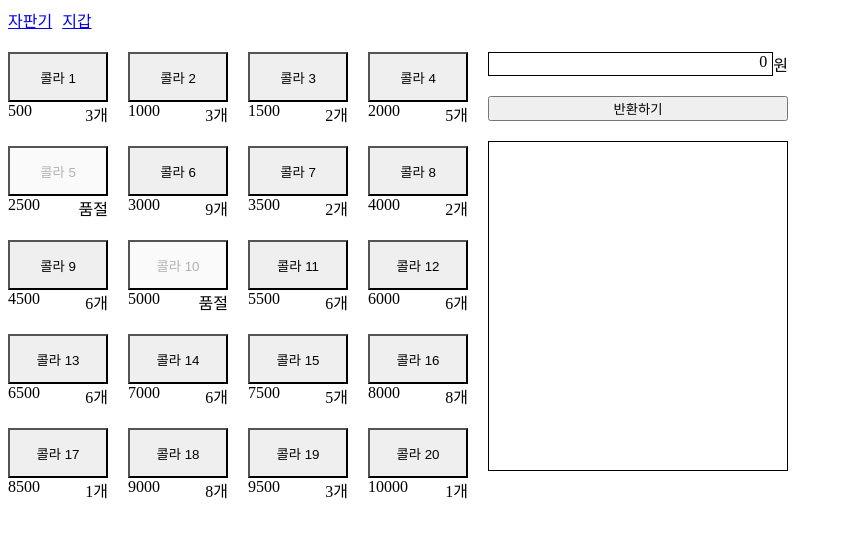
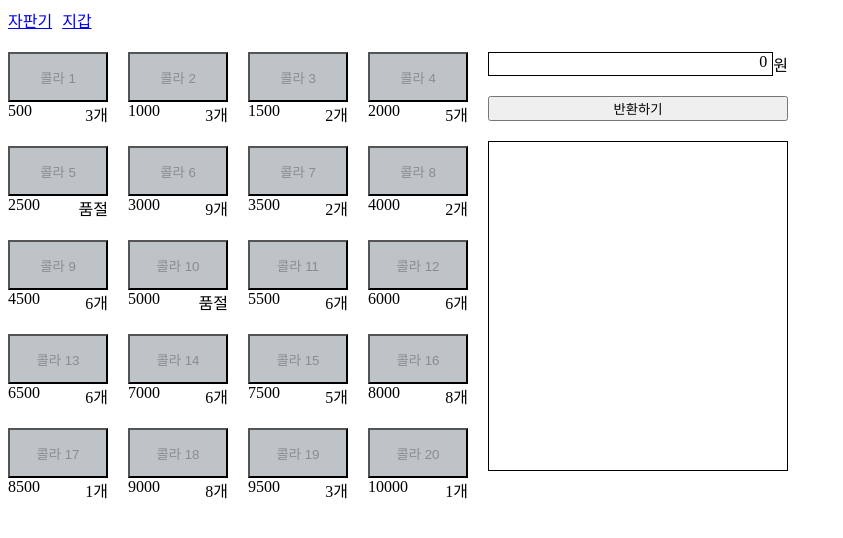
Before and after one commit to codesquad-members-2022/fe-vm, a React (Create React App) app: page / in a window 1280 px wide. Shown: the top 538 px of the page, without its empty margins (0-843 px from the left). Built offline with nearby package versions, Linux system fonts and the light colour scheme.

Commit message:
✨ 구매할 수 없는 상품 배경색 변경

```diff
--- a/src/components/Product.jsx
+++ b/src/components/Product.jsx
@@ -16,7 +16,7 @@ function Product({ name, price, stock, products, setProducts }) {
   return (
     <div>
       <Name
-        disabled={!hasStock}
+        disabled={!canPurchase}
         canPurchase={canPurchase}
         onClick={() => {
           setLoading(true);
@@ -60,6 +60,7 @@ export default Product;
 
 const Name = styled.button`
   border-color: ${({ canPurchase }) => (canPurchase ? 'red' : 'black')};
+  background-color: ${({ canPurchase }) => (canPurchase ? 'white' : '#bdc3c7')};
   width: 100px;
   height: 50px;
   padding: 0;
```
